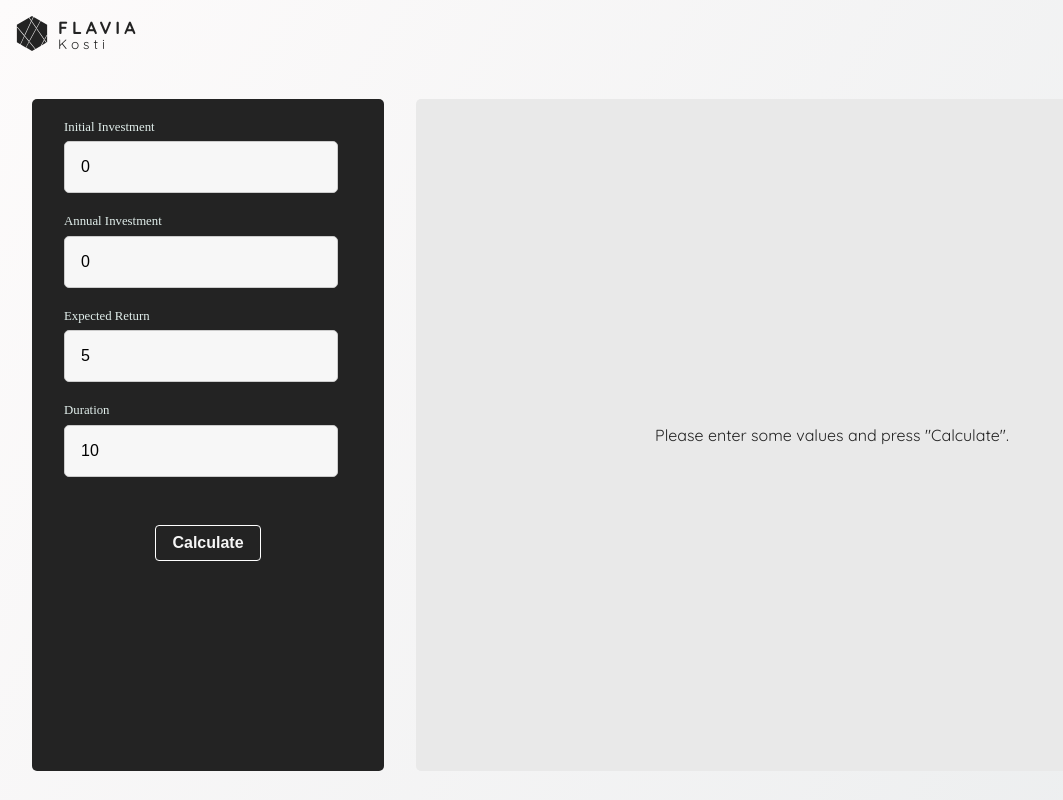
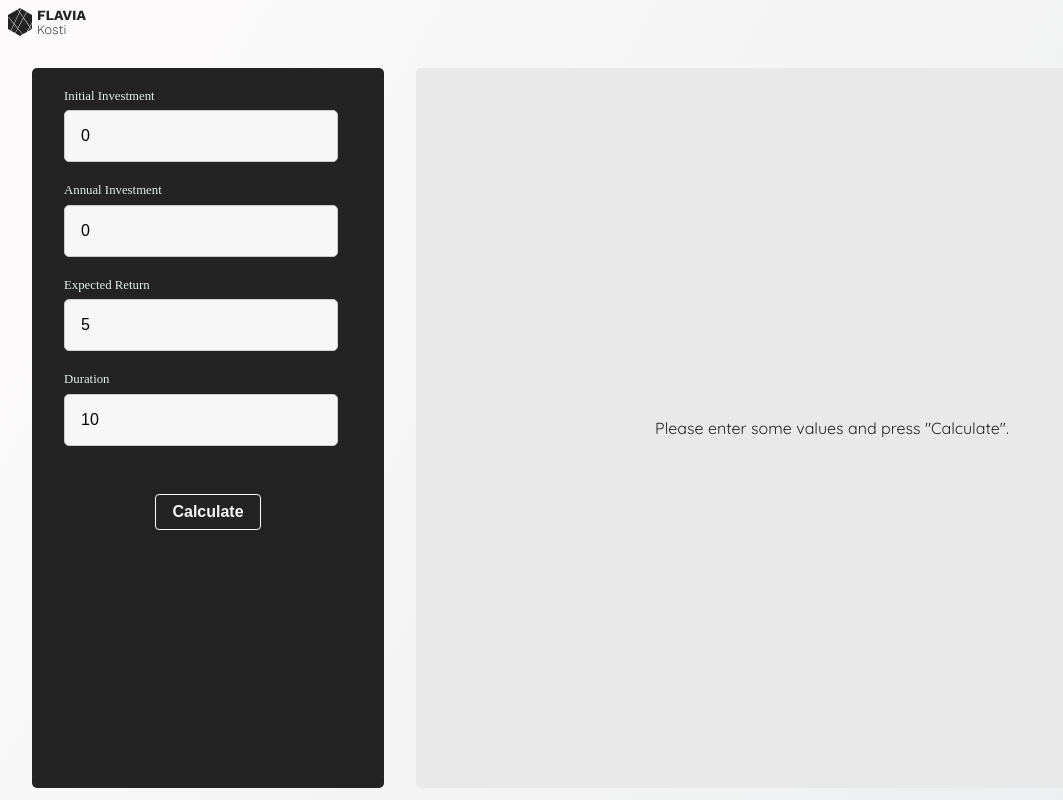
Before and after one commit to flavia3107/angular-invest-mini-project, an Angular app: page / in a window 1280 px wide. Shown: the whole page, without its empty margins (0-1063 px from the left). Built offline with nearby package versions, Linux system fonts and the light colour scheme.

Commit message:
Re-design

```diff
--- a/src/app/header/header.component.css
+++ b/src/app/header/header.component.css
@@ -1,59 +1,6 @@
-h1 {
-    margin: 3rem 0;
-    text-align: center;
-    color: #5c5c5c;
-}
-
-.logo {
-    display: flex;
-    align-items: center;
-    padding: 1rem;
-}
-
-.logo > img {
-    height: 35px;
-}
-
-.logo-txt {
-    padding-left: 7px;
-    display: flex;
-    flex-direction: column;
-    color: #232323;
-    align-items: flex-start;
-}
-
-.logo-img {
-    width: 2rem;
-    margin-right: 3px;
-}
-
-.logo-txt h1,
-.logo-txt span {
-    margin: 0;
-    padding: 0;
-    line-height: 1;
-    letter-spacing: 4px;
-    color: #232323;
-}
-
-.logo-txt h1 {
-    font-weight: bolder;
-    font-size: 1.1rem;
-    margin-top: 2px;
-}
-
-.logo-txt span {
-    font-weight: lighter;
-    font-size: 0.85rem;
-}
-
-.row {
-    display: flex;
-    align-items: center;
-    justify-content: center;
-    gap: 10rem;
-}
-
 a {
     text-decoration: none;
+    padding: 0.5rem 0.5rem 0;
+    display: flex;
+    width: fit-content;
 }
--- a/src/app/header/header.component.html
+++ b/src/app/header/header.component.html
@@ -1,9 +1,3 @@
-<header>
-    <a href="https://all-projects-portfolio.web.app/" target="_blank" class="logo">
-        <img class="logo-img" src="./assets/logo.svg" />
-        <div class="logo-txt">
-            <h1>FLAVIA</h1>
-            <span>Kosti</span>
-        </div>
-    </a>
-</header>
+<a href="https://all-projects-portfolio.web.app/" target="_blank">
+    <img src="./assets/logo-black.svg" />
+</a>
--- a/src/styles.css
+++ b/src/styles.css
@@ -26,7 +26,7 @@
 
 .flex-row {
   display: flex;
-  height: calc(100vh - 8rem);
+  height: calc(100vh - 5rem);
 }
 
 app-investment-result {
```
Also changed, not shown: src/assets/logo-black.svg (added), src/assets/logo.svg (deleted).
